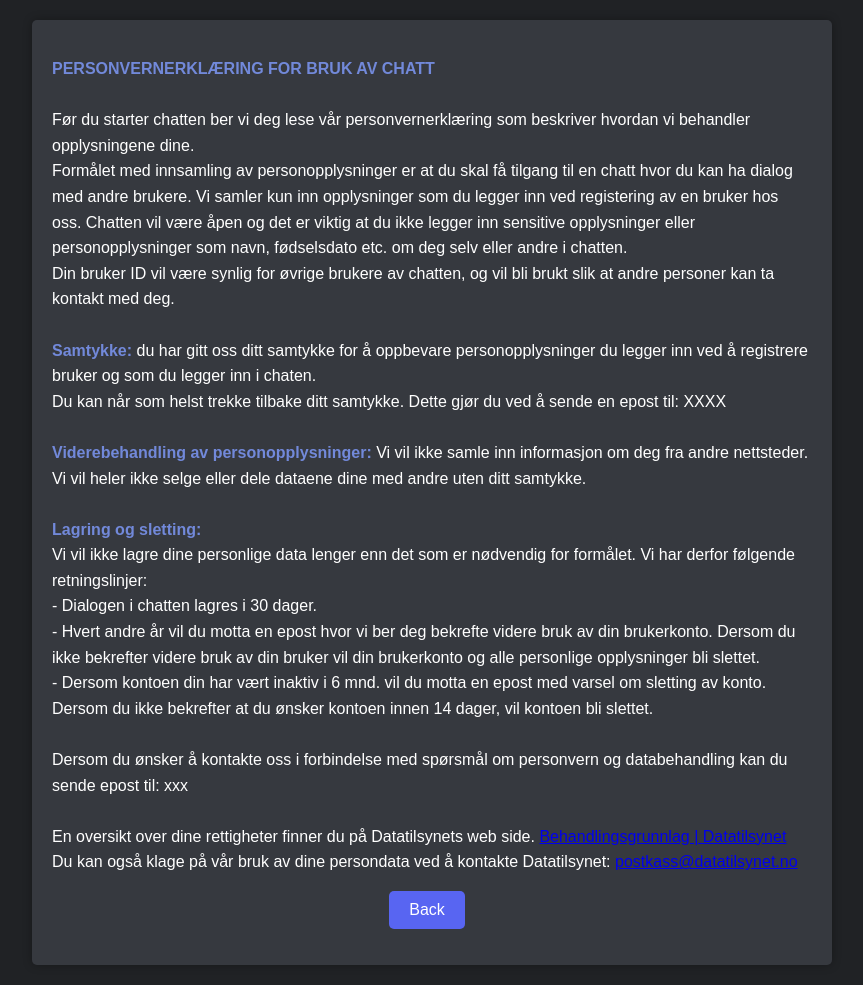
After one commit to Ortega-juuhl/chat-system, a PHP site: page /policies.html in a window 1280 px wide. The commit adds this page. Shown: the whole page, without its empty margins (208-1071 px from the left). Run offline with PHP 8.4, Linux system fonts and the light colour scheme.

Commit message:
styling and fixed bug

```diff
--- /dev/null
+++ b/policies.css
@@ -0,0 +1,56 @@
+body {
+    font-family: Arial, sans-serif;
+    background-color: #202225;
+    margin: 0;
+    padding: 0;
+}
+
+header {
+    background-color: #7289da;
+    padding: 10px 20px;
+}
+
+.nav-buttons {
+    display: flex;
+    align-items: center;
+    justify-content: center;
+}
+
+.nav-buttons button,
+.nav-buttons a {
+    padding: 10px 20px;
+    border-radius: 5px;
+    background-color: #5865f2;
+    color: #ffffff;
+    text-decoration: none;
+    border: none;
+    cursor: pointer;
+    margin-right: 10px;
+}
+
+.nav-buttons button:hover,
+.nav-buttons a:hover {
+    background-color: #6f81d6;
+}
+
+main {
+    max-width: 800px;
+    margin: 20px auto;
+}
+
+.content {
+    background-color: #36393f;
+    padding: 20px;
+    border-radius: 5px;
+    box-shadow: 0 0 10px rgba(0, 0, 0, 0.3);
+}
+
+p {
+    color: #ffffff;
+    line-height: 1.6;
+}
+
+.discord-blue {
+    color: #7289da;
+    font-weight: bold;
+}
--- /dev/null
+++ b/policies.html
@@ -0,0 +1,57 @@
+<!DOCTYPE html>
+<html lang="en">
+<head>
+    <meta charset="UTF-8">
+    <meta name="viewport" content="width=device-width, initial-scale=1.0">
+    <title>policies</title>
+    <link rel="stylesheet" type="text/css" href="policies.css">
+</head>
+<body>
+    <main>
+        <div class="content">
+            <p>
+                <span class="discord-blue">PERSONVERNERKLÆRING FOR BRUK AV CHATT</span><br><br>
+
+                Før du starter chatten ber vi deg lese vår personvernerklæring som beskriver hvordan vi behandler
+                opplysningene dine.<br>
+                Formålet med innsamling av personopplysninger er at du skal få tilgang til en chatt hvor du kan ha
+                dialog med andre brukere. Vi samler kun inn opplysninger som du legger inn ved registering av en
+                bruker hos oss. Chatten vil være åpen og det er viktig at du ikke legger inn sensitive opplysninger eller
+                personopplysninger som navn, fødselsdato etc. om deg selv eller andre i chatten.<br>
+                Din bruker ID vil være synlig for øvrige brukere av chatten, og vil bli brukt slik at andre personer kan ta
+                kontakt med deg.<br><br>
+
+                <span class="discord-blue">Samtykke:</span> du har gitt oss ditt samtykke for å oppbevare personopplysninger du legger inn ved å
+                registrere bruker og som du legger inn i chaten.<br>
+                Du kan når som helst trekke tilbake ditt samtykke. Dette gjør du ved å sende en epost til: XXXX<br><br>
+
+                <span class="discord-blue">Viderebehandling av personopplysninger:</span> Vi vil ikke samle inn informasjon om deg fra andre
+                nettsteder. Vi vil heler ikke selge eller dele dataene dine med andre uten ditt samtykke.<br><br>
+
+                <span class="discord-blue">Lagring og sletting:</span><br>
+                Vi vil ikke lagre dine personlige data lenger enn det som er nødvendig for formålet. Vi har derfor
+                følgende retningslinjer:<br>
+                - Dialogen i chatten lagres i 30 dager.<br>
+                - Hvert andre år vil du motta en epost hvor vi ber deg bekrefte videre bruk av din
+                brukerkonto. Dersom du ikke bekrefter videre bruk av din bruker vil din brukerkonto og alle
+                personlige opplysninger bli slettet.<br>
+                - Dersom kontoen din har vært inaktiv i 6 mnd. vil du motta en epost med varsel om sletting
+                av konto. Dersom du ikke bekrefter at du ønsker kontoen innen 14 dager, vil kontoen bli
+                slettet.<br><br>
+
+                Dersom du ønsker å kontakte oss i forbindelse med spørsmål om personvern og databehandling kan
+                du sende epost til: xxx<br><br>
+
+                En oversikt over dine rettigheter finner du på Datatilsynets web side. <a href="https://www.datatilsynet.no/">
+                Behandlingsgrunnlag | Datatilsynet</a><br>
+                Du kan også klage på vår bruk av dine persondata ved å kontakte Datatilsynet:
+                <a href="mailto:postkass@datatilsynet.no">postkass@datatilsynet.no</a>
+                <div class="nav-buttons">
+                    <a href="register.html">Back</a>
+                </div>
+            </p>
+        </div>
+
+    </main>
+</body>
+</html>
```
Also changed, not shown: admin.php (+105 -3 lines), chat.php (+1 -9 lines), faq.css (+9 -4 lines), index.php (+5 -6 lines), report.php (deleted, +0 -32 lines), usersettings.css (+60 -68 lines), ban.php (deleted).
